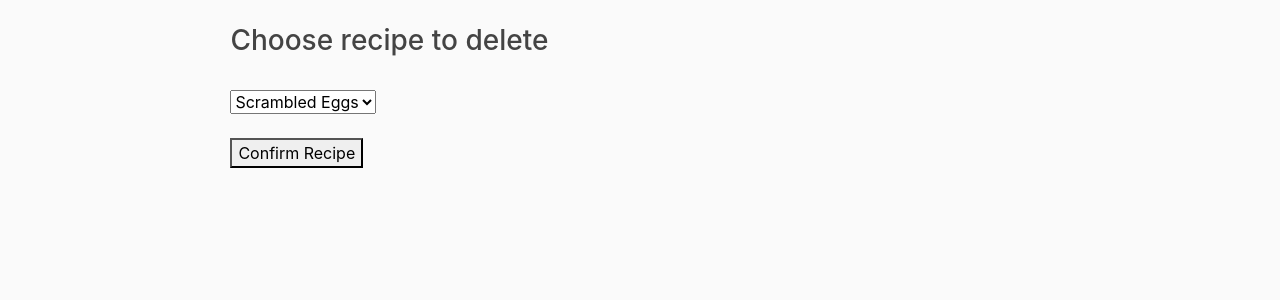
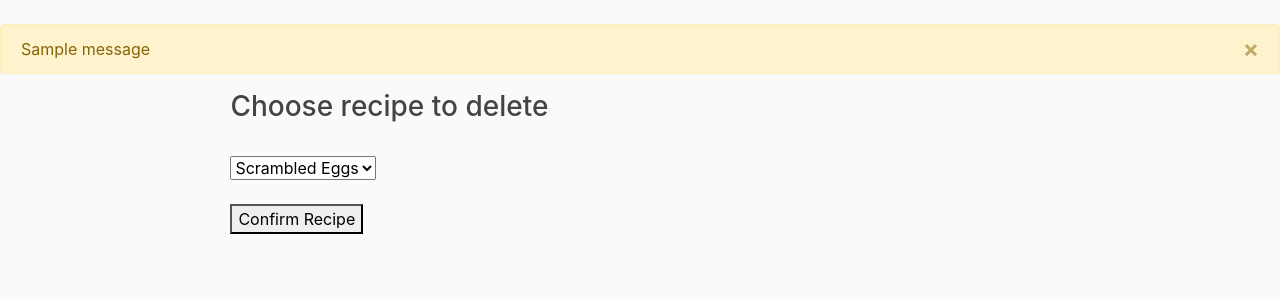
Before and after one commit to LauraJohnston20/CP1895--FlaskWebApplication, a Flask app: page /delete_recipe in a window 1280 px wide. Shown: the part 56-356 px from the top of the page. Run offline with Flask 2, Linux system fonts and the light colour scheme; one stand-in notice (Sample message) is shown.

Commit message:
Final upload

```diff
--- a/templates/delete_recipe.html
+++ b/templates/delete_recipe.html
@@ -1,5 +1,17 @@
 {% extends "layout.html" %}
 {% block content %}
+
+{% for message in get_flashed_messages() %}
+
+    <div class="alert alert-warning alert-dismissible fade show" role="alert">
+          {{ message }}
+      <button type="button" class="close" data-dismiss="alert" aria-label="Close">
+        <span aria-hidden="true">&times;</span>
+      </button>
+    </div>
+
+{% endfor %}
+
      <h3 style="margin-left: 18%">Choose recipe to delete</h3>
      <form method="post" action="#" enctype="multipart/form-data" id="deleteRecipeForm" style="margin-left: 18%">
           <br>
```
